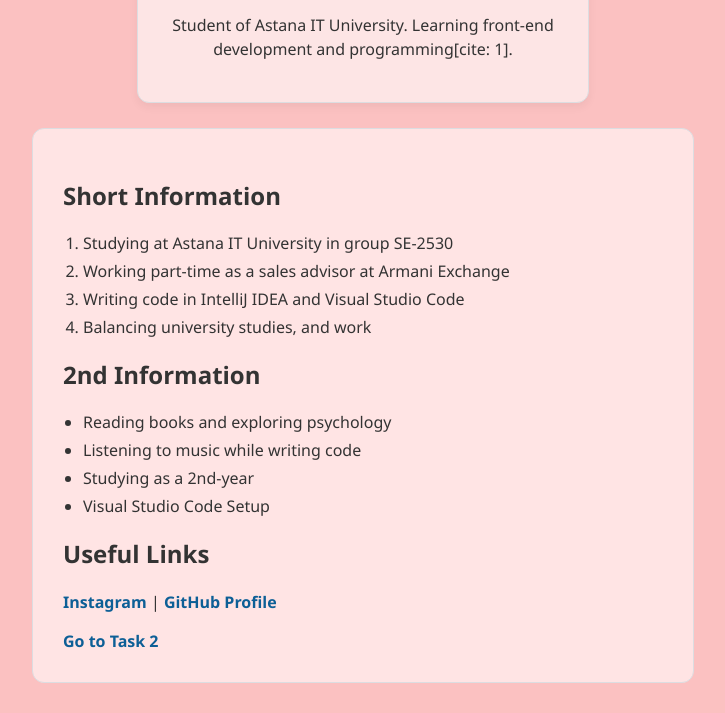
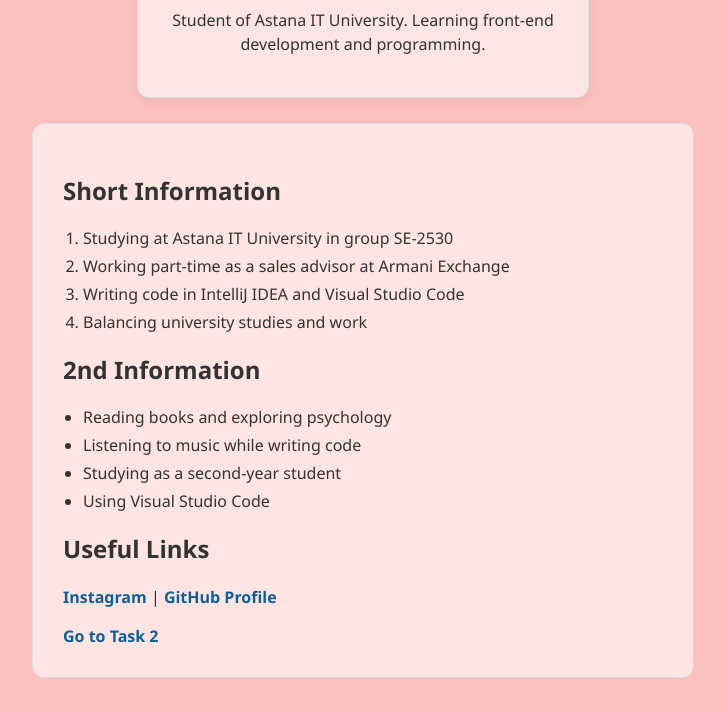
Before and after one commit to aisunurzhan08-collab/web1, a plain HTML site: page index.html in a window 1280 px wide. Shown: the part 602-1315 px from the top of the page, without its empty margins (277-1002 px from the left). Drawn offline with Linux system fonts and the light colour scheme.

Commit message:
Final Fix

````diff
--- a/index.html
+++ b/index.html
@@ -1,35 +1,33 @@
+```html
 <!DOCTYPE html>
 <html lang="en">
 <head>
     <meta charset="UTF-8">
     <meta name="viewport" content="width=device-width, initial-scale=1.0">
     <title>Aisu Nurzhan - Portfolio</title>
-
     <link rel="stylesheet" href="styles.css">
 </head>
+
 <body>
 
-    ->
     <h1 id="main-title">Personal Webpage</h1>
 
-
     <div class="profile-card">
-
         <img src="profilee.html/WhatsApp Image 2026-09-16 at 14.44.47.jpeg" alt="Aisu">
         <h2>Aisu Nurzhan</h2>
         <p class="group-info">Group: SE-2530</p>
-        <p>Student of Astana IT University. Learning front-end development and programming[cite: 1].</p>
+        <p>Student of Astana IT University. Learning front-end development and programming.</p>
     </div>
 
+    <div class="content-box">
 
-    <div class="content-box">
         <h2>Short Information</h2>
 
         <ol>
             <li>Studying at Astana IT University in group SE-2530</li>
             <li>Working part-time as a sales advisor at Armani Exchange</li>
             <li>Writing code in IntelliJ IDEA and Visual Studio Code</li>
-            <li>Balancing university studies, and work</li>
+            <li>Balancing university studies and work</li>
         </ol>
 
         <h2>2nd Information</h2>
@@ -37,17 +35,23 @@
         <ul>
             <li>Reading books and exploring psychology</li>
             <li>Listening to music while writing code</li>
-            <li>Studying as a 2nd-year</li>
-            <li>Visual Studio Code Setup</li>
+            <li>Studying as a second-year student</li>
+            <li>Using Visual Studio Code</li>
         </ul>
 
         <h2>Useful Links</h2>
+
         <p>
-            <a href="https://www.instagram.com" target="_blank">Instagram</a> |
+            <a href="https://www.instagram.com" target="_blank">Instagram</a>
+            |
             <a href="https://github.com" target="_blank">GitHub Profile</a>
         </p>
+
         <div class="task-navigation">
-    <a href="task2.html">Go to Task 2</a>
-</div>
+            <a href="task2.html">Go to Task 2</a>
+        </div>
+
+    </div>
+
 </body>
 </html>
````
Also changed, not shown: task2.html (+1 -1 lines).
